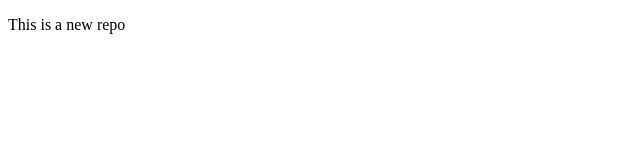
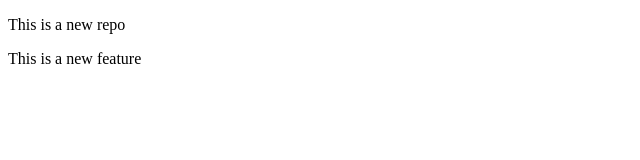
Before and after one commit to zkabeer17-max/localrepo, a plain HTML site: page index.html in a window 1280 px wide. Shown: the whole page, without its empty margins (0-640 px from the left). Drawn offline with Linux system fonts and the light colour scheme.

Commit message:
Add new feature

```diff
--- a/index.html
+++ b/index.html
@@ -6,6 +6,9 @@
     <title>Document</title>
 </head>
 <p>This is a new repo</p>
+<P>
+    This is a new feature
+</P>
 <body>
 
 </body>
```
